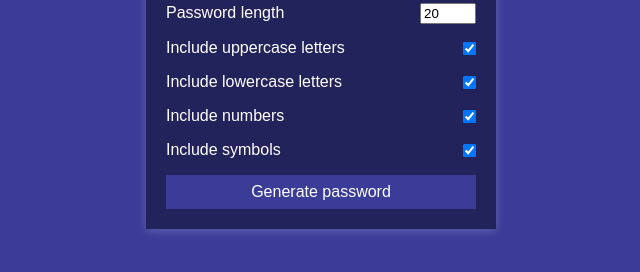
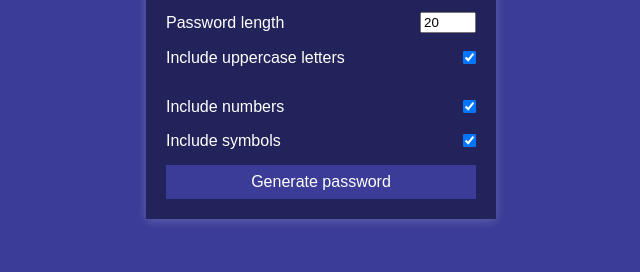
Before and after one commit to vineetsingh013/passwordgeneration.github.io, a plain HTML site: page index.html in a window 1280 px wide. Shown: the part 364-636 px from the top of the page, without its empty margins (319-959 px from the left). Drawn offline with Linux system fonts and the light colour scheme; a web font is replaced by a local one.

Commit message:
Removing LowerCase

```diff
--- a/index.html
+++ b/index.html
@@ -23,8 +23,8 @@
 			<input type="checkbox" id="uppercase" checked />
 		</div>
 		<div class="setting">
-			<label>Include lowercase letters</label>
-			<input type="checkbox" id="lowercase" checked />
+<!-- 			<label>Include lowercase letters</label>
+			<input type="checkbox" id="lowercase" checked /> -->
 		</div>
 		<div class="setting">
 			<label>Include numbers</label>
```
